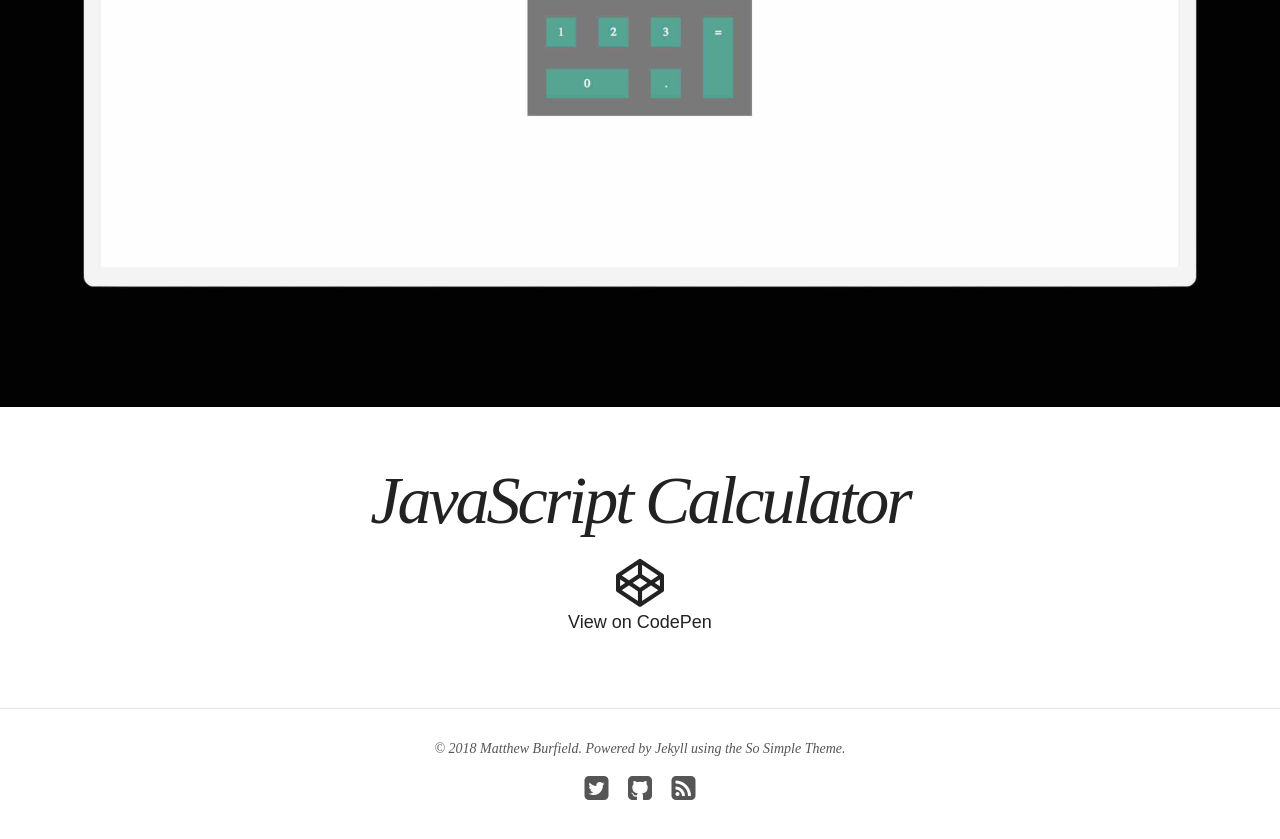
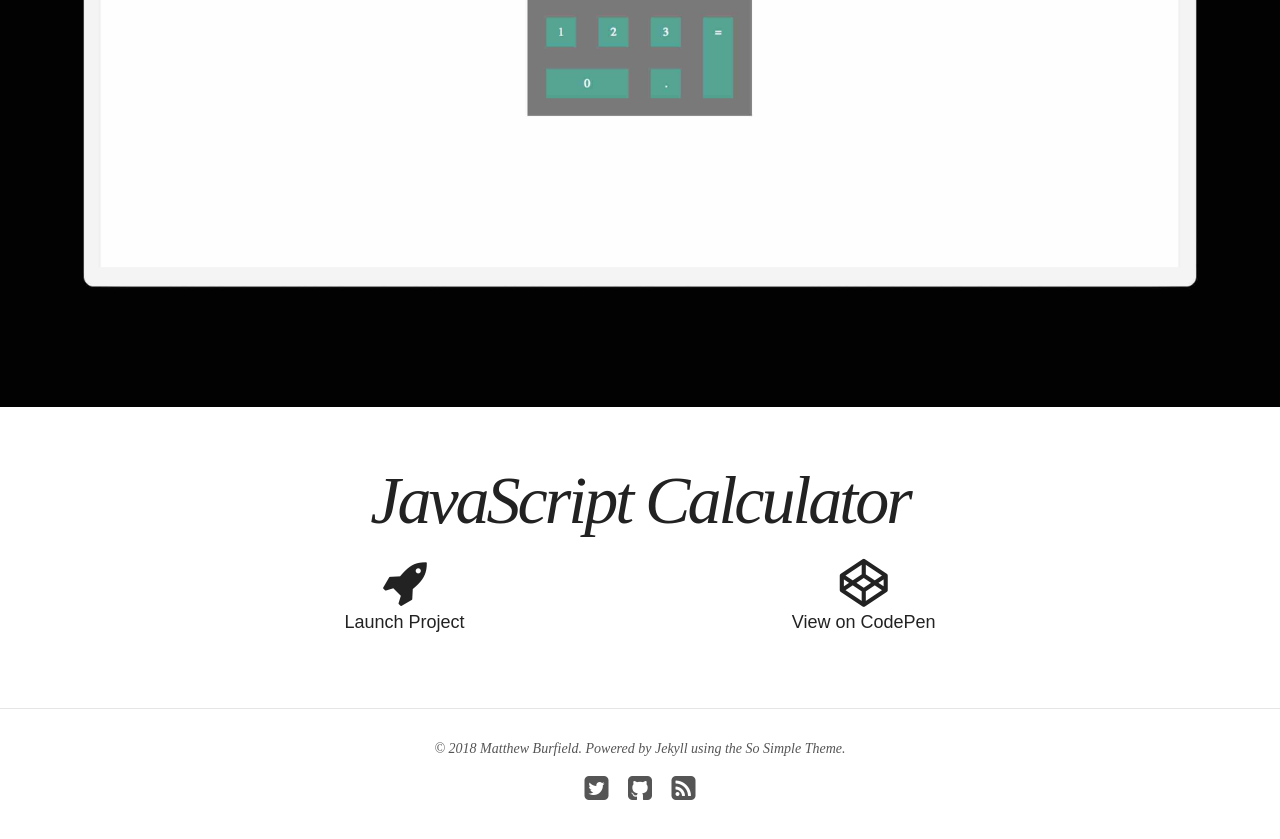
Before and after one commit to Matthew-Burfield/Matthew-Burfield.github.io-old, a Jekyll site: the page built from _posts/projects/2016-11-18-javascript-calculator.markdown, in a window 1280 px wide and 900 px high, scrolled down 707 px. Shown: the top 839 px of the window. Built offline with Jekyll 4.4.1, drawn with Linux system fonts in a browser that asks for light colours; nearby versions of some CDN libraries.

Commit message:
re-added launch icon for demos without auto formatting

```diff
--- a/_layouts/page.html
+++ b/_layouts/page.html
@@ -19,6 +19,11 @@
         <h1 class="entry-title">{% if page.headline %}{{ page.headline }}{% else %}{{ page.title }}{% endif %}</h1>
       </header>
       <div class="social-links">
+        {% if page.demo %}
+          <div>
+            <a href="{{ page.demo }}" title="Launch Project" target="_blank"><i class="fa fa-rocket fa-3x" aria-hidden="true"></i><p>Launch Project</p></a>
+          </div>
+        {% endif %}
         {% if page.gitrepo %}
           <div>
             <a href="{{ page.gitrepo }}" title="View On GitHub" target="_blank"><i class="fa fa-github fa-3x" aria-hidden="true"></i><p>View on GitHub</p></a>
```
